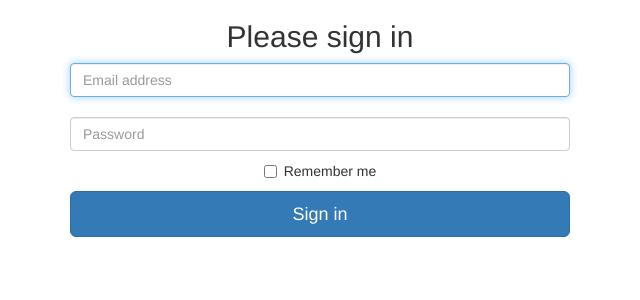
After one commit to shaoqin2/ICIdo, a Django app: template mainsite/templates/UserLogin.html in a window 1280 px wide. The commit adds this page. Shown: the top 300 px of the page, without its empty margins (0-640 px from the left). Run offline with Django 3.2, Linux system fonts and the light colour scheme; the template is opened without the code that fills it, so the values that code supplies are empty.

Commit message:
comment USerLogin

```diff
--- a/mainsite/templates/HomePage.html
+++ b/mainsite/templates/HomePage.html
@@ -58,7 +58,7 @@
                 <li class="dropdown">
                   <a href="#" class="dropdown-toggle" data-toggle="dropdown" role="button" aria-haspopup="true" aria-expanded="false">Log In <span class="caret"></span></a>
                   <ul class="dropdown-menu">
-                    <li><a href="#">New User (Sign Up)</a></li>
+                    <li><a href="UserLogin.html">New User (Sign Up)</a></li>
                     <li><a href="#">Existing User (Log In)</a></li>
                   </ul>
                 </li>
--- /dev/null
+++ b/mainsite/templates/UserLogin.html
@@ -0,0 +1,60 @@
+<!DOCTYPE html>
+<html lang="en">
+  <head>
+    <meta charset="utf-8">
+    <meta http-equiv="X-UA-Compatible" content="IE=edge">
+    <meta name="viewport" content="width=device-width, initial-scale=1">
+    <!-- The above 3 meta tags *must* come first in the head; any other head content must come *after* these tags -->
+    <meta name="description" content="">
+    <meta name="author" content="">
+    <head>
+  <link rel="stylesheet" type="text/css" href="signin.css">
+  <link href="../static/css/bootstrap.min.css" rel="stylesheet">
+
+</head>
+
+    <title>Signin to GoodCity</title>
+
+    <!-- IE10 viewport hack for Surface/desktop Windows 8 bug -->
+    <link href="../../assets/css/ie10-viewport-bug-workaround.css" rel="stylesheet">
+
+    <!-- Custom styles for this template -->
+    <link href="signin.css" rel="stylesheet">
+
+    <!-- Just for debugging purposes. Don't actually copy these 2 lines! -->
+    <!--[if lt IE 9]><script src="../../assets/js/ie8-responsive-file-warning.js"></script><![endif]-->
+    <script src="../../assets/js/ie-emulation-modes-warning.js"></script>
+
+    <!-- HTML5 shim and Respond.js for IE8 support of HTML5 elements and media queries -->
+    <!--[if lt IE 9]>
+      <script src="https://oss.maxcdn.com/html5shiv/3.7.3/html5shiv.min.js"></script>
+      <script src="https://oss.maxcdn.com/respond/1.4.2/respond.min.js"></script>
+    <![endif]-->
+  </head>
+
+  <body>
+
+    <div class="container">
+
+      <form class="form-signin" style="width: 500px; text-align: center;">
+        <h2 class="form-signin-heading">Please sign in</h2>
+        <label for="inputEmail" class="sr-only">Email address</label>
+        <input type="email" id="inputEmail" class="form-control" placeholder="Email address" required autofocus>
+          <br />
+        <label for="inputPassword" class="sr-only">Password</label>
+        <input type="password" id="inputPassword" class="form-control" placeholder="Password" required>
+        <div class="checkbox">
+          <label>
+            <input type="checkbox" value="remember-me"> Remember me
+          </label>
+        </div>
+        <button class="btn btn-lg btn-primary btn-block" type="submit">Sign in</button>
+      </form>
+
+    </div> <!-- /container -->
+
+
+    <!-- IE10 viewport hack for Surface/desktop Windows 8 bug -->
+    <script src="../../assets/js/ie10-viewport-bug-workaround.js"></script>
+  </body>
+</html>
```
Also changed, not shown: 3 other files.
